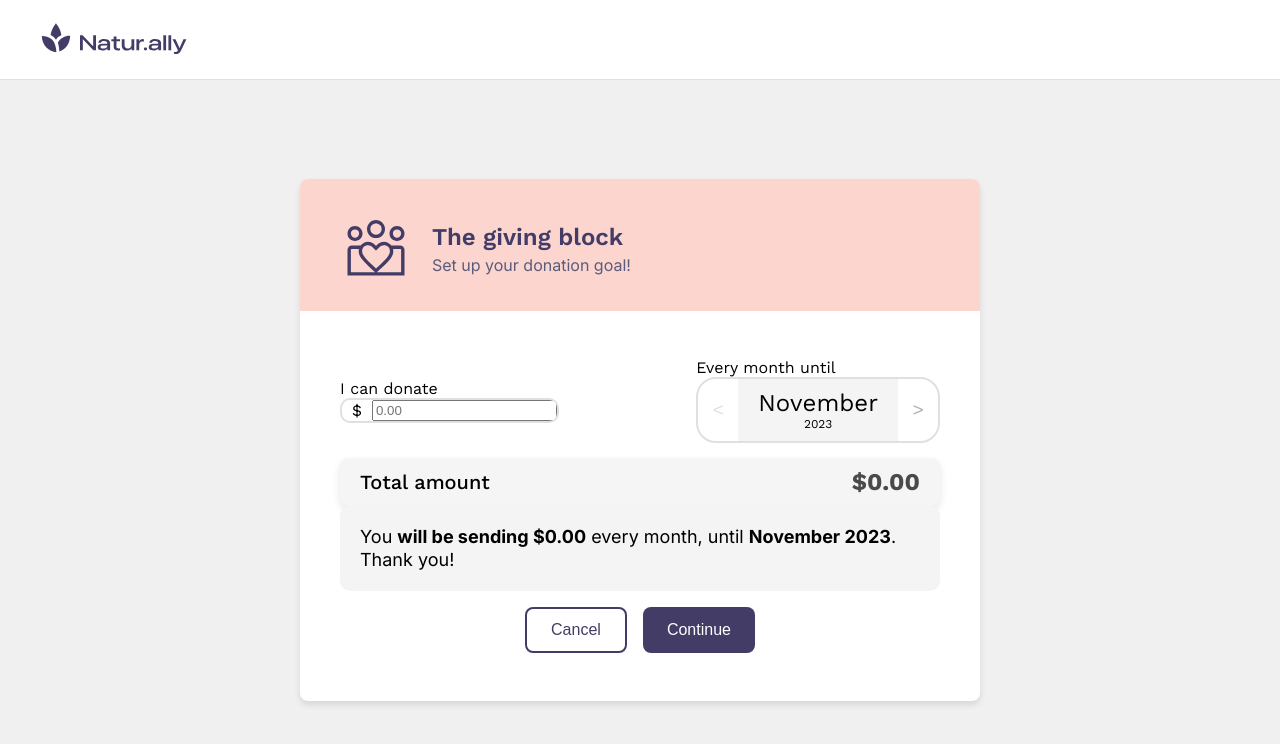
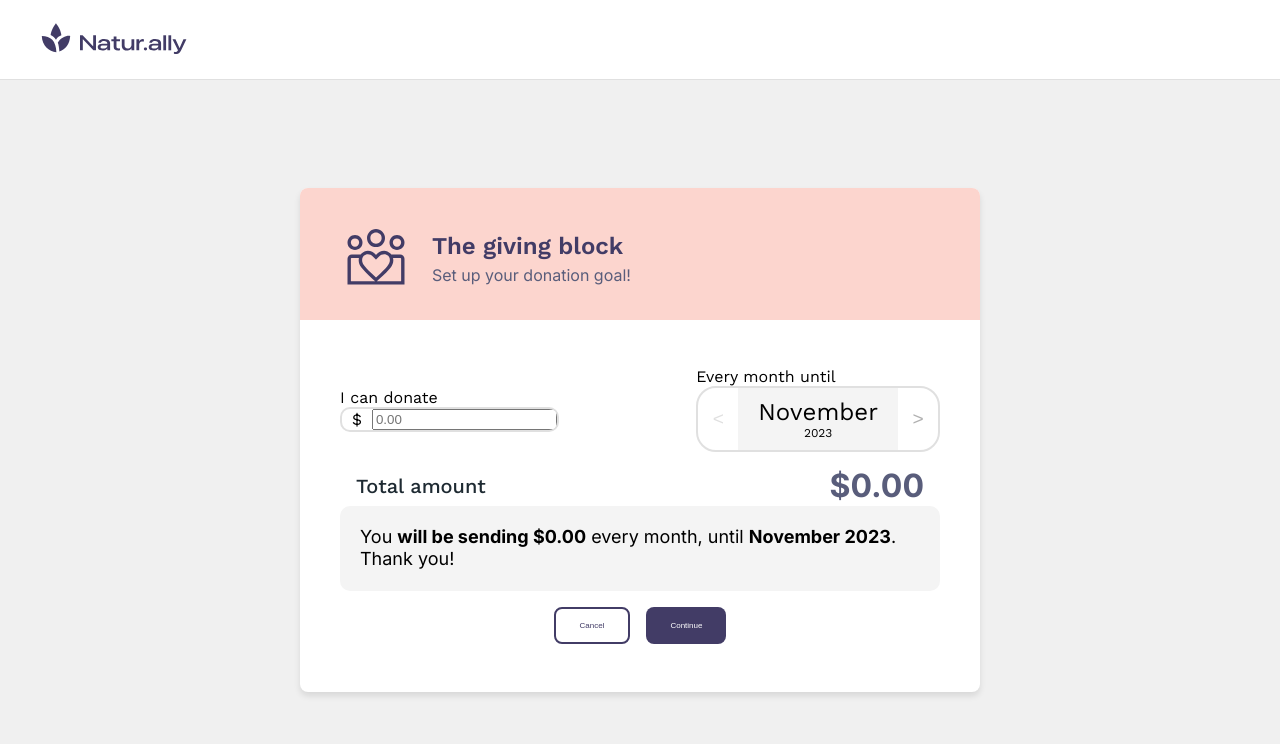
Before and after one commit to kendyl93/donation, a React (Create React App) app: page / in a window 1280 px wide. Shown: the top 744 px of the page. Built offline with nearby package versions, Linux system fonts and the light colour scheme.

Commit message:
Updated total amount

```diff
--- a/src/Modules/DonationCard/components/Footer/styles.ts
+++ b/src/Modules/DonationCard/components/Footer/styles.ts
@@ -11,7 +11,7 @@ const Button = styled.button`
     border: none;
     padding: 12px 24px;
     border-radius: ${({ theme }) => theme.spacing}px;
-    font-size: ${({ theme }) => theme.fontSize.regular};
+    font-size: ${({ theme }) => theme.font.baseSize}px;
     cursor: pointer;
     transition: background-color 0.2s;
 
@@ -27,7 +27,7 @@ export const CancelButtonWrapper = styled(Button)`
     color: ${props => props.theme.colors.primary};
 
     &:hover {
-        background-color: ${props => props.theme.colors.grey.default};
+        background-color: ${props => props.theme.colors.gray.default};
     }
 `;
 
--- a/src/Modules/DonationCard/components/TotalAmount/styles.ts
+++ b/src/Modules/DonationCard/components/TotalAmount/styles.ts
@@ -3,20 +3,23 @@ import styled from 'styled-components';
 export const TotalAmountWrapper = styled.div`
   display: flex;
   justify-content: space-between;
+  padding: 0 ${({ theme }) => theme.spacing * 2}px;
+  gap: ${({ theme }) => theme.spacing}px;
   align-items: center;
-  padding: 10px 20px;
-  background-color: #f5f5f5;
-  border-radius: 8px;
-  box-shadow: 0 4px 8px rgba(0, 0, 0, 0.1);
 `;
 
-export const LabelWrapper = styled.span`
-  font-size: 20px;
+export const LabelWrapper = styled.div`
+  font-family: ${({ theme }) => theme.font.family.workSans};
+  font-size: ${({ theme }) => theme.font.baseSize * 2.5}px;
+  color: ${({ theme }) => theme.colors.gray.superDark};
   font-weight: 500;
 `;
 
 export const AmountWrapper = styled.span`
-  font-size: 24px;
-  font-weight: bold;
-  color: #4a4a4a;
+  font-family: ${({ theme }) => theme.font.family.inter};
+  font-weight: 700;
+  font-size: ${({ theme }) => theme.font.baseSize * 4}px;
+  color: ${({ theme }) => theme.colors.secondary};
+  font-style: normal;
+  line-height: 1.2;
 `;
--- a/src/shared/Header/styles.ts
+++ b/src/shared/Header/styles.ts
@@ -2,10 +2,10 @@ import styled from "styled-components";
 
 export const HeaderWrapper = styled.h1`
   color: ${({ theme }) => theme.colors.primary};
-  font-size: ${({ theme }) => theme.spacing * 4}px;
+  font-size: ${({ theme }) => theme.font.baseSize * 4}px;
   margin-bottom: ${({ theme }) => theme.spacing * 0.5}px;
 
   @media screen and (min-width: ${({ theme }) => theme.breakpoints.mobile}){
-    font-size: ${({ theme }) => theme.spacing * 3}px;
+    font-size: ${({ theme }) => theme.font.baseSize * 3}px;
   }
 `;
--- a/src/shared/Subheader/styles.ts
+++ b/src/shared/Subheader/styles.ts
@@ -1,6 +1,6 @@
 import styled from "styled-components";
 
 export const SubheaderWrapper = styled.p`
-  color: ${({ theme }) => theme.colors.grey.dark};
-  font-size: ${({ theme }) => theme.spacing * 2}px;
+  color: ${({ theme }) => theme.colors.secondary};
+  font-size: ${({ theme }) => theme.font.baseSize * 2}px;
 `;
--- a/src/styles/theme.ts
+++ b/src/styles/theme.ts
@@ -1,17 +1,20 @@
-const BASE_MULTIPLIER = 8;
 
 const theme = {
-    spacing: BASE_MULTIPLIER,
+    spacing: 8,
+    font: {
+        family: {
+            inter: "'Inter', sans-serif",
+            workSans: "Work Sans",
+        },
+        baseSize: 8
+    },
     colors: {
         primary: "#423C66",
         secondary: "#595D7B",
-        grey: {
-            dark: '#595D7B',
+        gray: {
+            superDark: '#1E2A32',
             primary: '#F4F8FA'
         }
-    },
-    fontSize: {
-        regular: `${BASE_MULTIPLIER * 2}px`,
     },
     breakpoints: {
         mobile: '425px',
```
